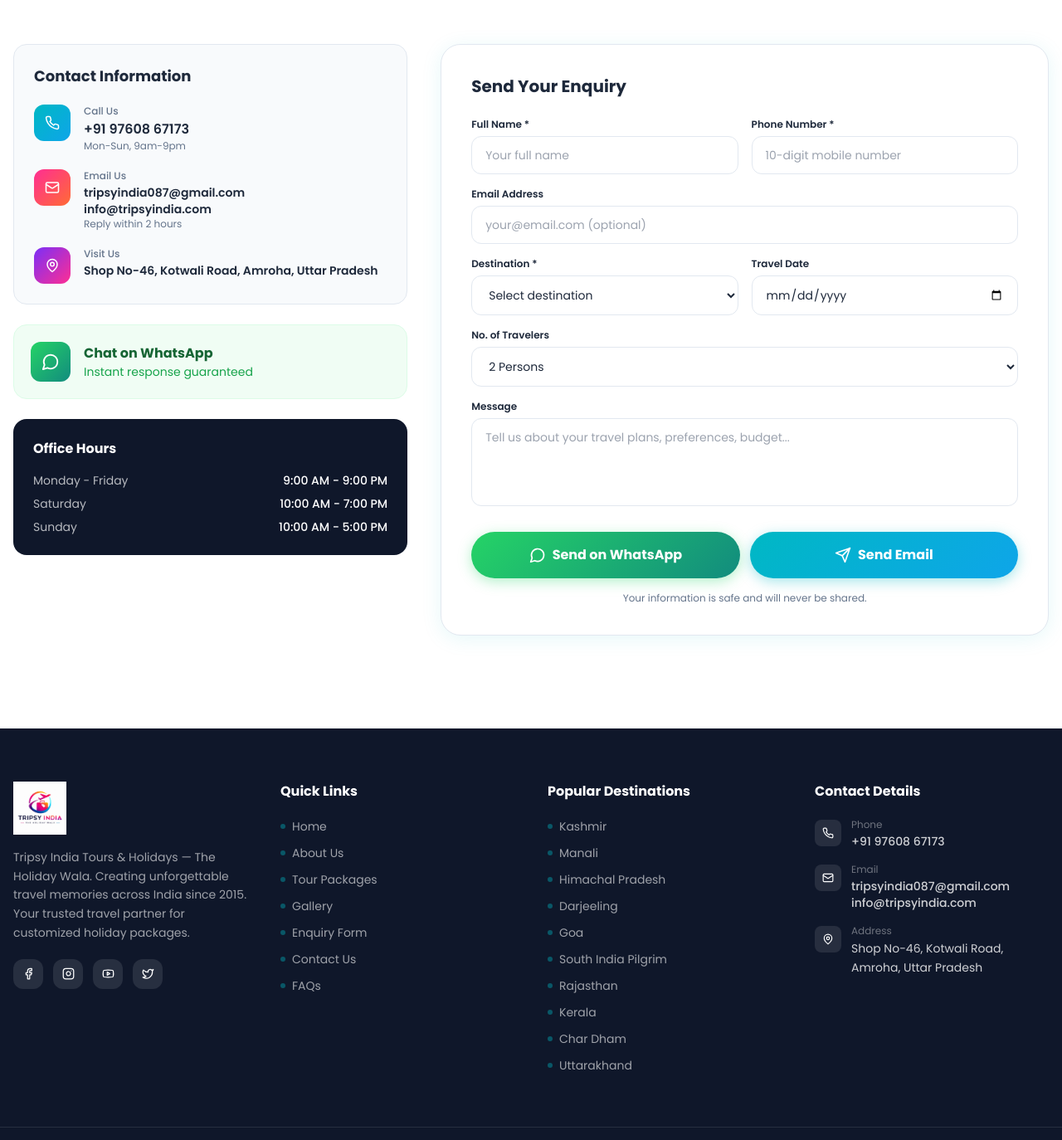
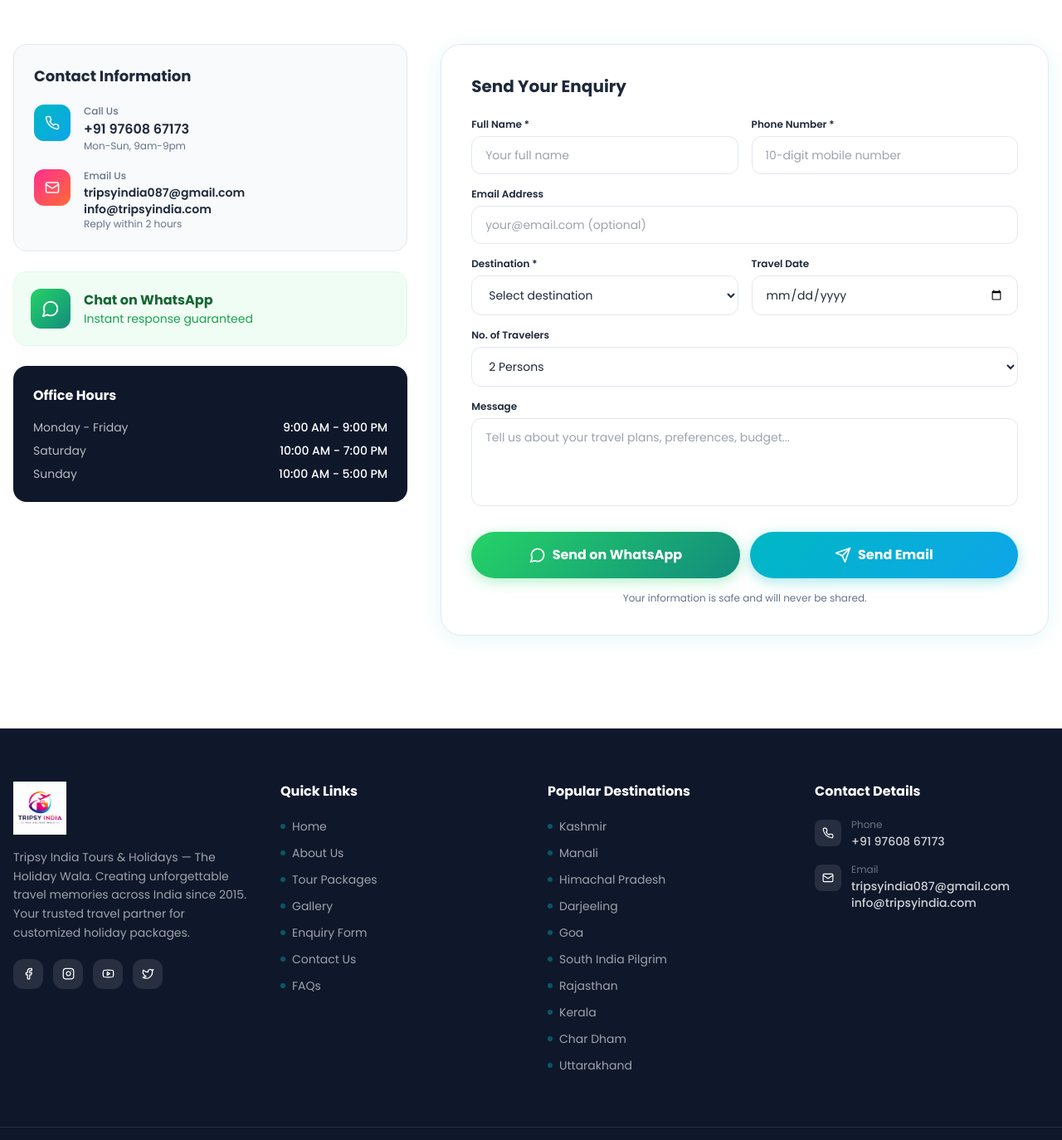
Before and after one commit to viplavkumar007/Tripsy-India, a React (Vite) app: page / in a window 1280 px wide. Shown: the part 9597-10971 px from the top of the page at 83% size. Built offline with nearby package versions, Linux system fonts and the light colour scheme.

Commit message:
removed address

```diff
--- a/src/components/Footer.jsx
+++ b/src/components/Footer.jsx
@@ -1,5 +1,5 @@
 import { motion } from 'framer-motion';
-import { Phone, Mail, MapPin, Facebook, Instagram, Youtube, Twitter, Heart } from 'lucide-react';
+import { Phone, Mail, Facebook, Instagram, Youtube, Twitter, Heart } from 'lucide-react';
 import { brand, contact, quickLinks, popularDestinations } from '../data/siteContent';
 import { fadeUp, staggerContainer, viewportOnce } from '../utils/motionVariants';
 
@@ -101,15 +101,6 @@ export default function Footer() {
                   <p className="text-white/80 text-sm font-medium group-hover:text-primary transition-colors break-all">{contact.secondaryEmail}</p>
                 </div>
               </a>
-              <div className="flex items-start gap-3">
-                <div className="w-8 h-8 rounded-lg bg-white/10 flex items-center justify-center flex-shrink-0 mt-0.5">
-                  <MapPin size={14} />
-                </div>
-                <div>
-                  <p className="text-white/40 text-xs mb-0.5">Address</p>
-                  <p className="text-white/80 text-sm leading-relaxed">{contact.address}</p>
-                </div>
-              </div>
             </div>
           </motion.div>
         </motion.div>
--- a/src/components/TopBar.jsx
+++ b/src/components/TopBar.jsx
@@ -1,4 +1,4 @@
-import { Phone, Mail, MapPin, Facebook, Instagram, Youtube, Twitter } from 'lucide-react';
+import { Phone, Mail, Facebook, Instagram, Youtube, Twitter } from 'lucide-react';
 import { contact } from '../data/siteContent';
 
 export default function TopBar() {
@@ -20,10 +20,6 @@ export default function TopBar() {
             <Mail size={13} />
             <span>{contact.email}</span>
           </a>
-          <span className="flex items-center gap-1.5 text-white/70">
-            <MapPin size={13} />
-            <span>{contact.address}</span>
-          </span>
         </div>
         <div className="flex items-center gap-3">
           <a href={contact.social.facebook} target="_blank" rel="noreferrer"
--- a/src/components/sections/Contact.jsx
+++ b/src/components/sections/Contact.jsx
@@ -1,5 +1,5 @@
 import { motion } from 'framer-motion';
-import { Phone, Mail, MapPin, MessageCircle } from 'lucide-react';
+import { Phone, Mail, MessageCircle } from 'lucide-react';
 import { contact } from '../../data/siteContent';
 import EnquiryForm from '../EnquiryForm';
 import { fadeUp, slideLeft, slideRight, staggerContainer, viewportOnce } from '../../utils/motionVariants';
@@ -58,15 +58,6 @@ export default function Contact() {
                     <p className="text-xs text-text-light">Reply within 2 hours</p>
                   </div>
                 </a>
-                <div className="flex items-start gap-4">
-                  <div className="w-11 h-11 rounded-xl flex items-center justify-center flex-shrink-0" style={{ background: 'linear-gradient(135deg,#7B2FF7,#FF2E93)' }}>
-                    <MapPin size={18} className="text-white" />
-                  </div>
-                  <div>
-                    <p className="text-xs text-text-light font-medium mb-0.5">Visit Us</p>
-                    <p className="font-semibold text-text-dark text-sm">{contact.address}</p>
-                  </div>
-                </div>
               </div>
             </div>
 
--- a/src/data/siteContent.js
+++ b/src/data/siteContent.js
@@ -19,8 +19,6 @@ export const contact = {
   whatsapp: "919760867173",
   email: "tripsyindia087@gmail.com",
   secondaryEmail: "info@tripsyindia.com",
-  address: "Shop No-46, Kotwali Road, Amroha, Uttar Pradesh",
-  mapLink: "https://maps.google.com/?q=Kotwali+Road+Amroha",
   social: {
     facebook: "https://facebook.com/tripsyindia",
     instagram: "https://instagram.com/tripsyindia",
```
